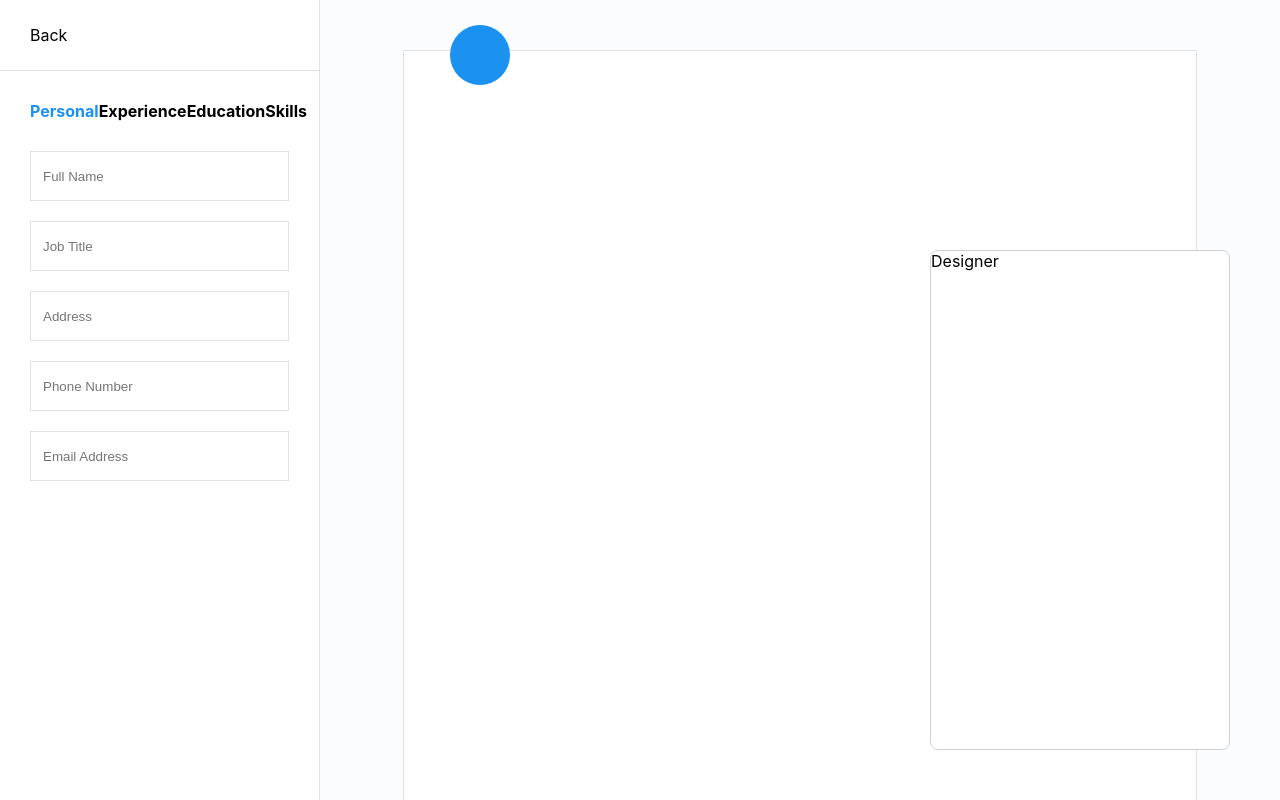
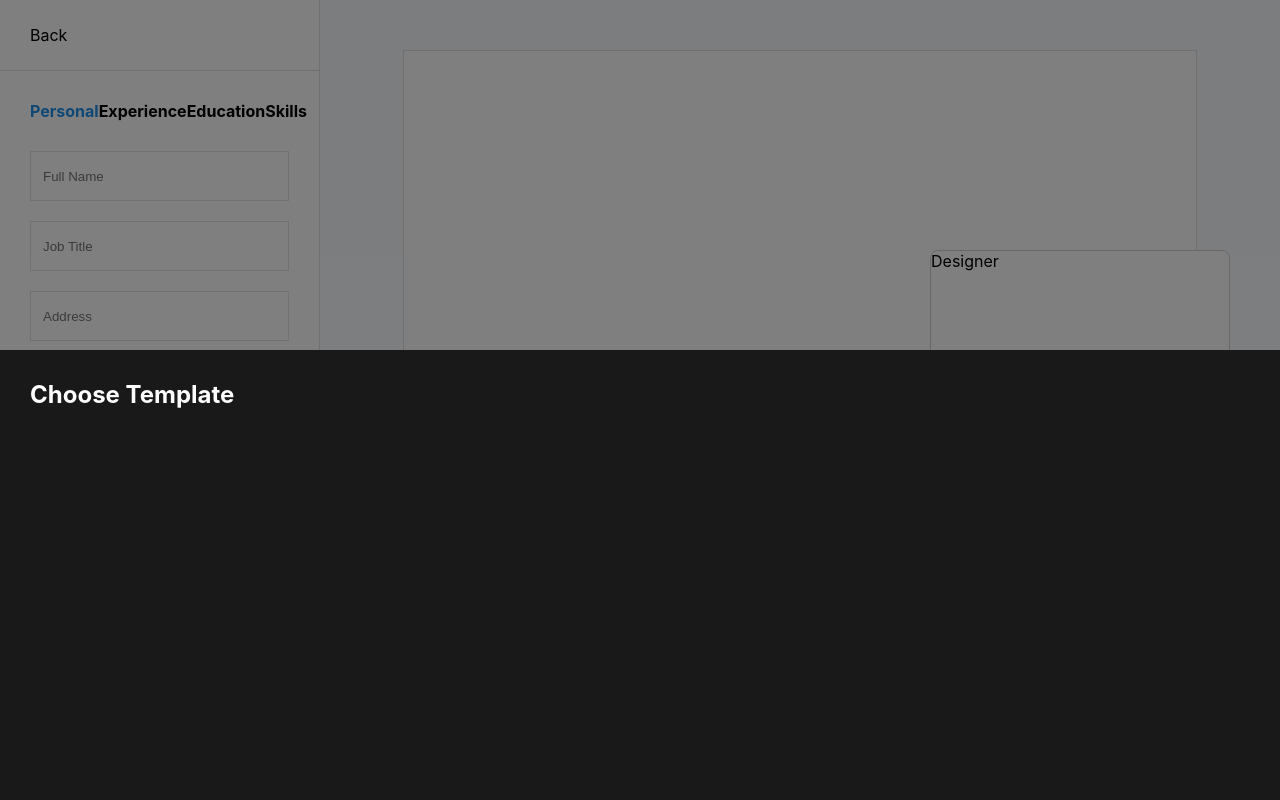
Before and after one commit to emmanuelojiji/resume-pal, a React (Create React App) app: page /editor in a window 1280 px wide. Shown: the top 800 px of the page. Built offline with nearby package versions, Linux system fonts and the light colour scheme.

Commit message:
Template section added

```diff
--- a/src/Pages/Editor.js
+++ b/src/Pages/Editor.js
@@ -42,6 +42,12 @@ const Editor = () => {
     <div className="Editor">
 
         {notificationVisibile && <div className="notification">Make sure you're including your best work only!</div>}
+
+        <div className="template-container">
+          <div className="template-options">
+            <h2>Choose Template</h2>
+          </div>
+        </div>
 
         <div className="design-container">
             <span>Designer</span>
@@ -218,7 +224,9 @@ const Editor = () => {
       </div>
 
       <div className="preview">
-          <div className="details-design-toggle"></div>
+          <div className="details-design-toggle">
+          <i class="fa-solid fa-grip"></i>
+          </div>
         <div class="page">
           <h1>{name}</h1>
           <h2>{jobTitle}</h2>
--- a/src/Pages/Editor.scss
+++ b/src/Pages/Editor.scss
@@ -67,8 +67,14 @@
       background: #1b91f0;
       border-radius: 500px;
       position: fixed;
-      top: 25px;
-      left: 450px;
+      bottom: 25px;
+      left: 35%;
+      display: flex;
+      justify-content: center;
+      align-items: center;
+      color:white;
+      font-size: 20px;
+      cursor: pointer;
   }
 
   .page {
@@ -148,3 +154,27 @@
     border-radius: 8px;
     border: solid 1px #d1d1d1;
 }
+
+.template-container{
+  height: 100vh;
+  width: 100%;
+  background-color: rgba(0,0,0,0.5);
+  position: fixed;
+  top:0;
+  z-index: 3;
+  display: flex;
+  align-items: flex-end;
+  color: white;
+
+  h2{
+    font-size: 24px;
+  }
+
+  .template-options{
+    height: 450px;
+    width: 100%;
+    background: #191919;
+    padding-left: 30px;
+    padding-top: 30px;
+  }
+}
```
